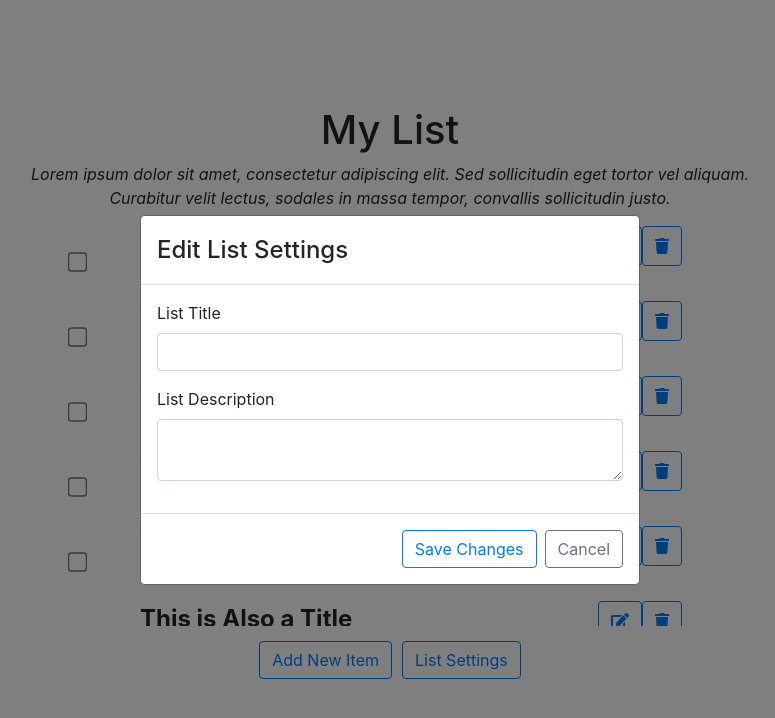
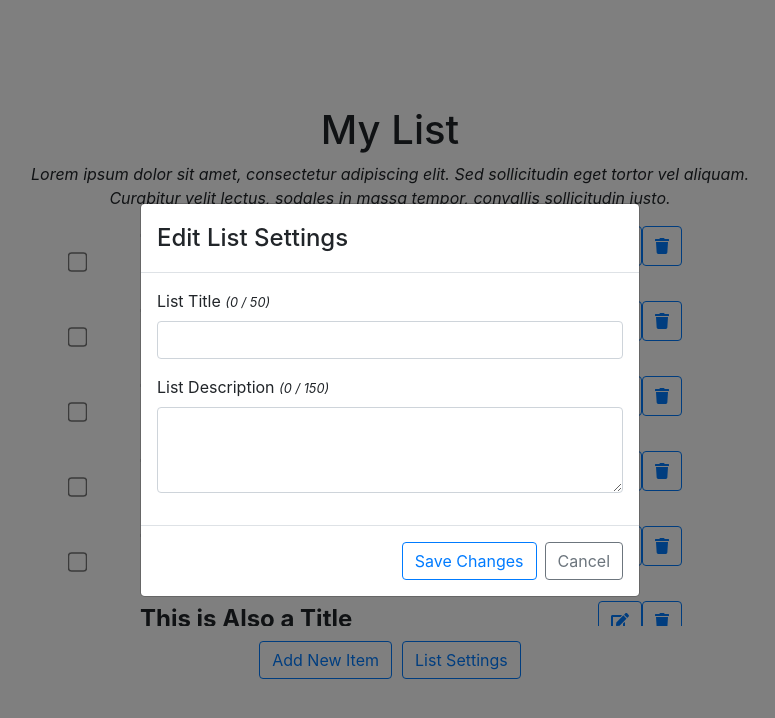
Before and after one commit to redligot2009/red-todo-list, a React (Create React App) app: page / in a window 1280 px wide. Both pictures are taken after a click on the button "List Settings". Shown: the top 718 px of the page, without its empty margins (250-1025 px from the left). Built offline with nearby package versions, Linux system fonts and the light colour scheme.

Commit message:
Updated gitignore + added character counter for form inputs

```diff
--- a/src/App.js
+++ b/src/App.js
@@ -1,8 +1,7 @@
 import './App.scss';
 import TodoItem from './components/TodoItem';
-import EditItem from './components/EditListSettings';
+import EditListSettings from './components/EditListSettings';
 import {Button} from 'react-bootstrap';
-import { Modal } from 'react-bootstrap';
 import { Component } from 'react';
 
 class App extends Component
@@ -16,7 +15,7 @@ class App extends Component
   {
     return (
       <div className="container-fluid d-flex flex-column justify-content-center h-100 App">
-        <EditItem
+        <EditListSettings
           show={this.state.openModal}
           onHide={
             () => this.setState({openModal:false})
--- a/src/components/EditListSettings.js
+++ b/src/components/EditListSettings.js
@@ -1,81 +1,71 @@
 
-import { Modal, Button } from "react-bootstrap";
+import { Modal, Button, Form } from "react-bootstrap";
 import React, { Component } from "react";
+import ModalDialogBox from './ModalDialogBox';
 import './EditListSettings.scss';
 
-class EditItem extends Component
+class EditListSettings extends ModalDialogBox
 {
     constructor(props)
     {
-        super(props);
-        this.state = {show: false, modalName: "edit-list-settings"}
+        super(props, "edit-list-settings");
     }
 
-    openModal = () =>
-    {
-        this.setState({show:true});
+    countCharacters = (event) => {
+        const charCount = event.target.value.length;
+        this.setState({[event.target.id + '_length']: charCount})
     }
 
-    closeModal = () =>
+    renderTitle()
     {
-        this.setState({show:false});
-        this.props.onHide();
+        return (
+            <Modal.Title>
+                Edit List Settings
+            </Modal.Title>
+        );
     }
 
-    componentDidUpdate(prevProps)
+    resetState()
     {
-        const {show, modalName} = this.props;
-        if(prevProps.show !== show && prevProps.modalName === this.modalName)
-        {
-            if(show===true)
-            {
-                this.openModal();
-            }
-            else
-            {
-                this.closeModal();
-            }
-        }
+        super.resetState();
+        this.setState({
+            list_description_textarea_length: 0,
+            list_title_input_length: 0
+        })
     }
 
-    render()
+    renderBody()
     {
+        let maxTitleLength = 50;
+        let maxDescriptionLength = 150;
         return (
-            <Modal
-                show={this.state.show}
-                onHide={this.closeModal}
-                centered
-                >
-                <Modal.Header>
-                    <Modal.Title>
-                        Edit List Settings
-                    </Modal.Title>
-                </Modal.Header>
-                <Modal.Body>
-                    <form>
-                        <div class="form-group">
-                            <label> List Title </label>
-                            <input type="text" class="form-control"></input>
-                        </div>
-                        <div class="form-group">
-                            <label> List Description </label>
-                            <textarea class="form-control" rows="2"></textarea>
-                        </div>
-                    </form>
-                </Modal.Body>
-                <Modal.Footer>
-                    <Button variant="outline-primary"
-                    onClick={this.closeModal}>
-                        Save Changes
-                    </Button>
-                    <Button variant="outline-secondary"
-                    onClick={this.closeModal}>
-                        Cancel
-                    </Button>
-                </Modal.Footer>
-            </Modal>
+            <Form>
+                <Form.Group>
+                    <Form.Label>
+                        List Title <i> <small> ({this.state.list_title_input_length || 0} / {maxTitleLength}) </small> </i>
+                    </Form.Label>
+                    <Form.Control
+                        id="list_title_input"
+                        as="input"
+                        maxlength={maxTitleLength}
+                        onChange={this.countCharacters}
+                    />
+                </Form.Group>
+                <Form.Group>
+                    <Form.Label>
+                        List Description <i> <small> ({this.state.list_description_textarea_length || 0} / {maxDescriptionLength}) </small> </i>
+                    </Form.Label>
+                    <Form.Control
+                        id="list_description_textarea"
+                        as="textarea"
+                        rows="3"
+                        maxLength={maxDescriptionLength}
+                        onChange={this.countCharacters}
+                    />
+                </Form.Group>
+            </Form>
         );
     }
 }
 
-export default EditItem;
+export default EditListSettings;
--- a/src/components/ModalDialogBox.js
+++ b/src/components/ModalDialogBox.js
@@ -7,7 +7,7 @@ class ModalDialogBox extends Component
     constructor(props, dialogBoxName)
     {
         super(props);
-        this.state = {show: false, modalName: dialogBoxName};
+        this.state = {show: false || props.openModal, modalName: dialogBoxName};
     }
 
     openModal = () =>
@@ -15,10 +15,20 @@ class ModalDialogBox extends Component
         this.setState({show:true});
     }
 
+    resetState()
+    {
+        this.setState({show:false});
+    }
+
     closeModal = () =>
     {
-        this.setState({show:false});
+        this.resetState();
         this.props.onHide();
+    }
+
+    saveChanges = (data) =>
+    {
+        this.closeModal();
     }
 
     componentDidUpdate(prevProps)
@@ -39,7 +49,7 @@ class ModalDialogBox extends Component
 
     renderBody()
     {
-        return(
+        return (
             <form>
                 <div class="form-group">
                     <label> List Title </label>
@@ -53,6 +63,15 @@ class ModalDialogBox extends Component
         );
     }
 
+    renderTitle()
+    {
+        return (
+            <Modal.Title>
+                Insert Title Here
+            </Modal.Title>
+        );
+    }
+
     render()
     {
         return (
@@ -62,16 +81,14 @@ class ModalDialogBox extends Component
                 centered
                 >
                 <Modal.Header>
-                    <Modal.Title>
-                        Edit List Settings
-                    </Modal.Title>
+                    {this.renderTitle()}
                 </Modal.Header>
                 <Modal.Body>
                     {this.renderBody()}
                 </Modal.Body>
                 <Modal.Footer>
                     <Button variant="outline-primary"
-                    onClick={this.closeModal}>
+                    onClick={this.saveChanges}>
                         Save Changes
                     </Button>
                     <Button variant="outline-secondary"
@@ -84,4 +101,4 @@ class ModalDialogBox extends Component
     }
 }
 
-export default EditItem;
+export default ModalDialogBox;
```
Also changed, not shown: 2 other files (tests, documents, lock files or other folders).
